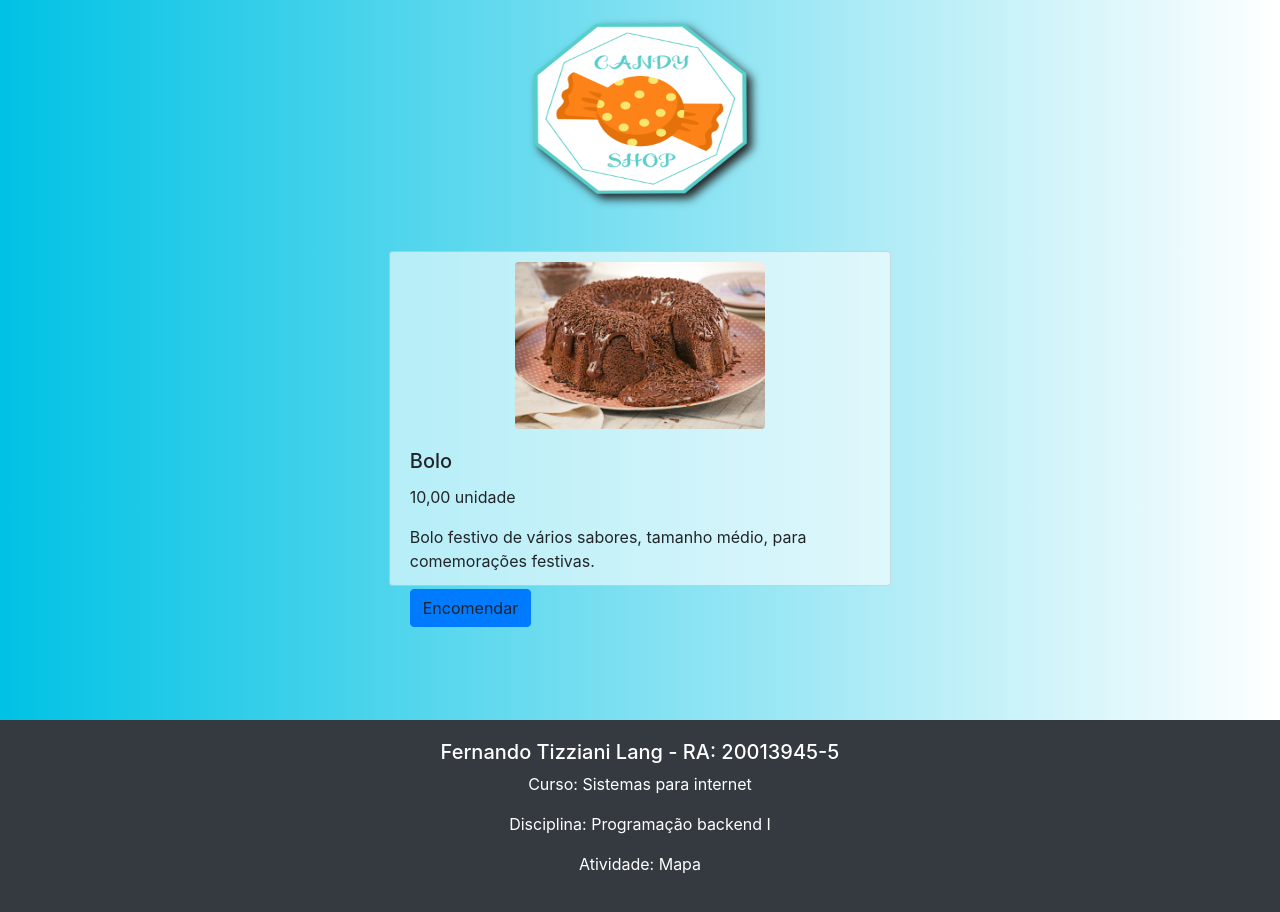
After one commit to FernandoLangOFC/20013945-5_FernandoTizzianiLang, a PHP site: the page made by pages/item.php in a window 1280 px wide. The commit adds this page. Run offline with PHP 8.4, Linux system fonts and the light colour scheme.

Commit message:
added about page, item page and stylization

```diff
--- /dev/null
+++ b/css/itemStyle.css
@@ -0,0 +1,31 @@
+img{
+    width: 250px;
+    height: 200px;
+    justify-content: center;
+    margin-top: 10px;
+    border-radius: 20px;
+}
+body{
+    background-color: #ffffff !important;
+}
+.container{
+    width: 100vw;
+    height: 90vh;
+    padding-top: 50px;
+    min-height: 600px;
+    max-width: 700px !important;
+}
+.card{
+    background-color: rgba(255, 255, 255, 0.589) !important;
+}
+.dadada{
+    background-color: rgb(0, 194, 228);
+    height: 15vh;
+}
+.dadada nav a{
+    color: white;
+
+}
+ul li{
+    margin: 20px;
+}
--- /dev/null
+++ b/functions/sendSectionData.php
@@ -0,0 +1,6 @@
+<?php
+    include("./data/data.php");
+    session_start();
+    function setSection($item_arr){
+        $_SESSION["item_id"]= $item_arr['id'];
+    }
--- a/pages/contact.php
+++ b/pages/contact.php
@@ -4,9 +4,8 @@
     <input type="text" class="form-control" id="exampleInputPassword1">
   </div>
   <div class="form-group">
-    <label for="exampleInputEmail1">Email address</label>
+    <label for="exampleInputEmail1">Email </label>
     <input type="email" class="form-control" id="exampleInputEmail1" aria-describedby="emailHelp">
-    <small id="emailHelp" class="form-text text-muted">We'll never share your email with anyone else.</small>
   </div>
   <div class="form-group">
     <label for="exampleFormControlTextarea1">Descrição</label>
--- /dev/null
+++ b/pages/item.php
@@ -0,0 +1,50 @@
+<!DOCTYPE html>
+<html lang="en">
+<head>
+    <meta charset="UTF-8">
+    <meta http-equiv="X-UA-Compatible" content="IE=edge">
+    <meta name="viewport" content="width=device-width, initial-scale=1.0">
+    <link rel="stylesheet" href="../css/itemStyle.css"/>
+    <link rel="stylesheet" href="https://stackpath.bootstrapcdn.com/bootstrap/4.4.1/css/bootstrap.min.css" integrity="sha384-Vkoo8x4CGsO3+Hhxv8T/Q5PaXtkKtu6ug5TOeNV6gBiFeWPGFN9MuhOf23Q9Ifjh" crossorigin="anonymous">
+
+    <title>Document</title>
+</head>
+<body style="background-image: linear-gradient(to left, rgb(255, 255, 255) , rgb(0, 194, 228)) !important;">
+    <header class=" d-flex justify-content-center">
+      <img src = '../images/logo.png' alt="logo" style="position: absolute; -webkit-filter: drop-shadow(5px 5px 5px #222 );filter: drop-shadow(5px 5px 5px #222);"/>
+
+    </header>
+    <div class='container d-flex justify-content-center' align-items-center>
+        <?php
+            $item = $_GET['asParam'];
+            $img = $item['src'];
+            $title = $item['item_name'];
+            $price = number_format($item['price'], 2, ',', '.') ;
+            $item_id = $item['id'];
+            $desc = $item['description'];
+            echo "
+            <div class='container-item card mb-3 w-75 h-50 align-items-center' style='margin-top:30%;'>
+                <img class='rounded mx-auto d-block' src='../{$img}' alt='Imagem de capa do card'/>
+                <div class='card-body'>
+                  <h5 class='card-title'>{$title}</h5>
+                  <p class='card-text'>{$price} unidade</p>
+                  <p class='card-text'>{$desc}</p>
+                  <a class='btn btn-primary' >Encomendar</a>
+                </div>
+            </div>"
+
+        ?>
+    </div>
+    <footer class="mt-auto bg-dark " style="color: white; margin-bottom: 0px; padding: 20px;">
+      <h5 class="text-center">Fernando Tizziani Lang - RA: 20013945-5</h5>
+      <p class="text-center"> Curso: Sistemas para internet </p>
+      <p class="text-center"> Disciplina: Programação backend I </p>
+      <p class="text-center"> Atividade: Mapa </p>
+
+    </footer>
+
+    <script src="https://code.jquery.com/jquery-3.4.1.slim.min.js" integrity="sha384-J6qa4849blE2+poT4WnyKhv5vZF5SrPo0iEjwBvKU7imGFAV0wwj1yYfoRSJoZ+n" crossorigin="anonymous"></script>
+    <script src="https://cdn.jsdelivr.net/npm/popper.js@1.16.0/dist/umd/popper.min.js" integrity="sha384-Q6E9RHvbIyZFJoft+2mJbHaEWldlvI9IOYy5n3zV9zzTtmI3UksdQRVvoxMfooAo" crossorigin="anonymous"></script>
+    <script src="https://stackpath.bootstrapcdn.com/bootstrap/4.4.1/js/bootstrap.min.js" integrity="sha384-wfSDF2E50Y2D1uUdj0O3uMBJnjuUD4Ih7YwaYd1iqfktj0Uod8GCExl3Og8ifwB6" crossorigin="anonymous"></script>
+</body>
+</html>
```
Also changed, not shown: css/style.css (+16 -0 lines), data/data.php (+5 -5 lines), index.php (+16 -7 lines), pages/about.php (added, +8 -0 lines), pages/home.php (+16 -9 lines), images/logo.png (added), js/clickedItem.js (added).
